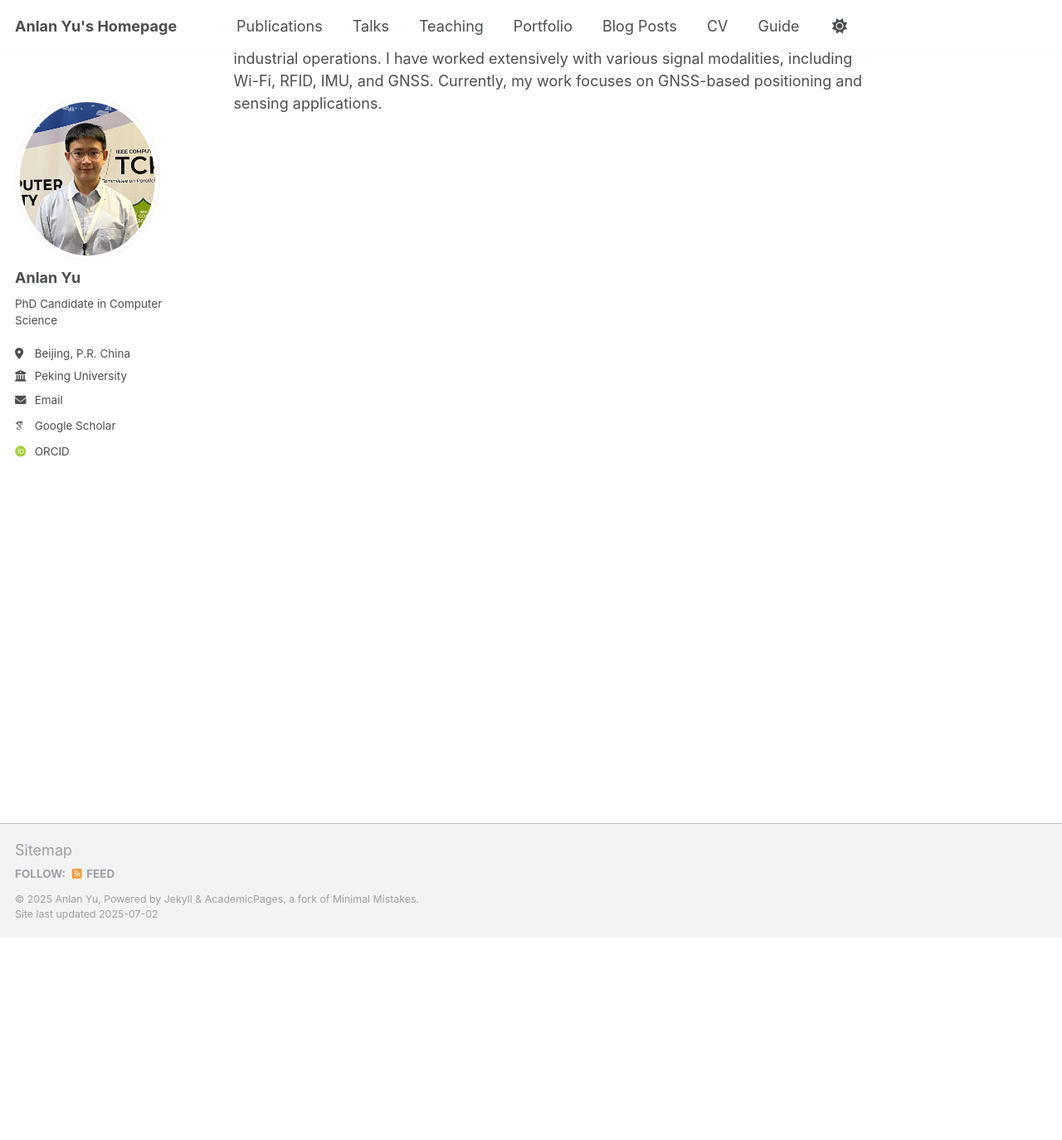
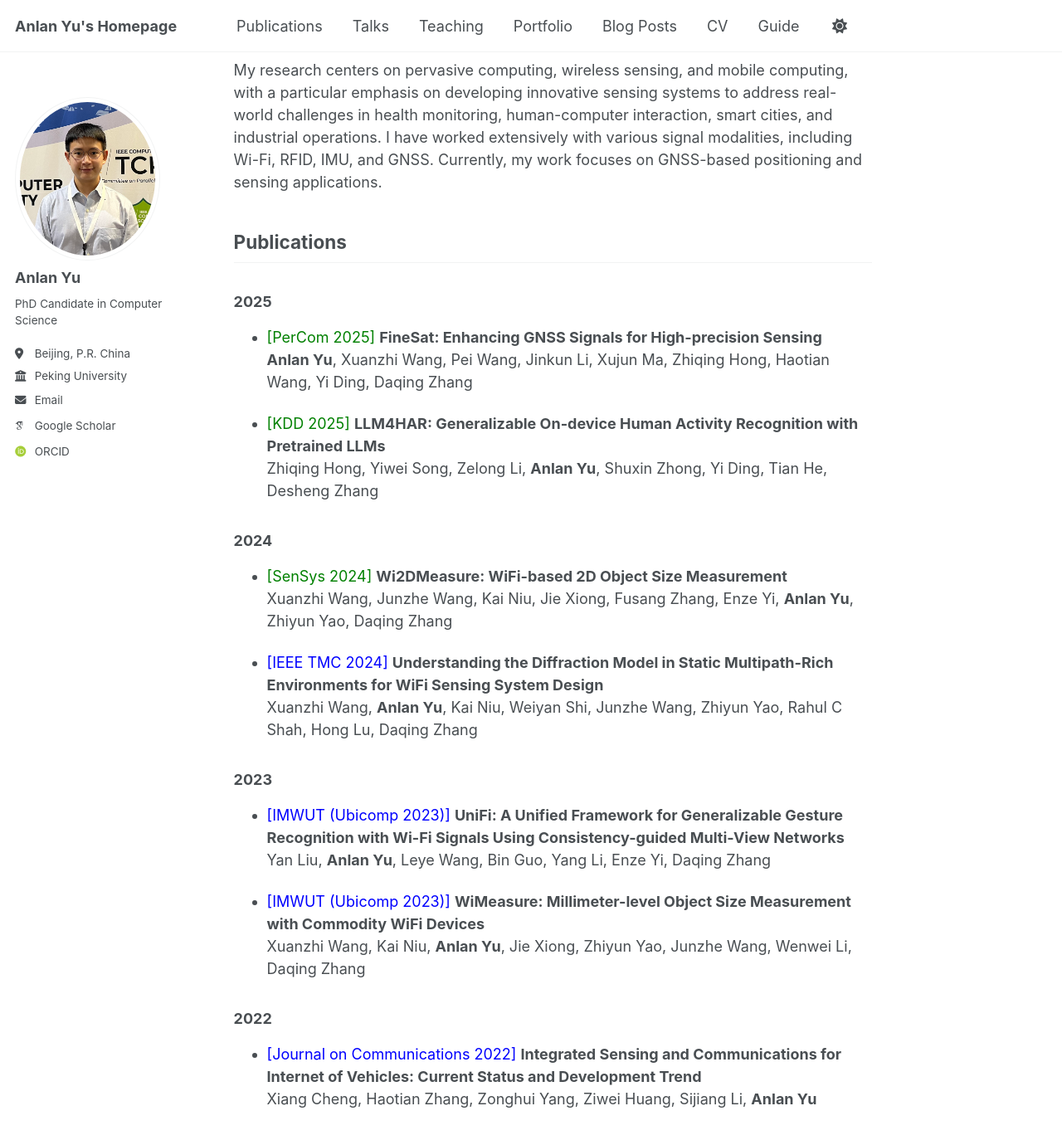
Before and after one commit to Yu-Anlan/yu-anlan.github.io, a Jekyll site: the page built from _pages/about.md, in a window 1280 px wide and 1400 px high, scrolled down 270 px. Shown: the top 1374 px of the window at 83% size. Built offline with Jekyll 4.4.1, drawn with Linux system fonts in a browser that asks for light colours; some web fonts are replaced; a script that is not in the unit is left out.

Commit message:
Update about.md

```diff
--- a/_pages/about.md
+++ b/_pages/about.md
@@ -6,7 +6,34 @@ redirect_from:
   - /about/
   - /about.html
 ---
-
+## About me
 I am a Ph.D. candidate in the School of Computer Science at Peking University, supervised by Prof. Daqing Zhang (Chair Professor, IEEE Fellow). I received my B.S. in Computer Science and B.A. in Economics from Peking University in 2023.
 
 My research centers on pervasive computing, wireless sensing, and mobile computing, with a particular emphasis on developing innovative sensing systems to address real-world challenges in health monitoring, human-computer interaction, smart cities, and industrial operations. I have worked extensively with various signal modalities, including Wi-Fi, RFID, IMU, and GNSS. Currently, my work focuses on GNSS-based positioning and sensing applications.
+
+## Publications
+
+### 2025
+- <span style="color:green">[PerCom 2025]</span> **FineSat: Enhancing GNSS Signals for High-precision Sensing**
+  **Anlan Yu**, Xuanzhi Wang, Pei Wang, Jinkun Li, Xujun Ma, Zhiqing Hong, Haotian Wang, Yi Ding, Daqing Zhang
+
+- <span style="color:green">[KDD 2025]</span> **LLM4HAR: Generalizable On-device Human Activity Recognition with Pretrained LLMs**
+  Zhiqing Hong, Yiwei Song, Zelong Li, **Anlan Yu**, Shuxin Zhong, Yi Ding, Tian He, Desheng Zhang
+
+### 2024
+- <span style="color:green">[SenSys 2024]</span> **Wi2DMeasure: WiFi-based 2D Object Size Measurement**
+  Xuanzhi Wang, Junzhe Wang, Kai Niu, Jie Xiong, Fusang Zhang, Enze Yi, **Anlan Yu**, Zhiyun Yao, Daqing Zhang
+
+- <span style="color:blue">[IEEE TMC 2024]</span> **Understanding the Diffraction Model in Static Multipath-Rich Environments for WiFi Sensing System Design**
+  Xuanzhi Wang, **Anlan Yu**, Kai Niu, Weiyan Shi, Junzhe Wang, Zhiyun Yao, Rahul C Shah, Hong Lu, Daqing Zhang
+
+### 2023
+- <span style="color:blue">[IMWUT (Ubicomp 2023)]</span> **UniFi: A Unified Framework for Generalizable Gesture Recognition with Wi-Fi Signals Using Consistency-guided Multi-View Networks**
+  Yan Liu, **Anlan Yu**, Leye Wang, Bin Guo, Yang Li, Enze Yi, Daqing Zhang
+
+- <span style="color:blue">[IMWUT (Ubicomp 2023)]</span> **WiMeasure: Millimeter-level Object Size Measurement with Commodity WiFi Devices**
+  Xuanzhi Wang, Kai Niu, **Anlan Yu**, Jie Xiong, Zhiyun Yao, Junzhe Wang, Wenwei Li, Daqing Zhang
+
+### 2022
+- <span style="color:blue">[Journal on Communications 2022]</span> **Integrated Sensing and Communications for Internet of Vehicles: Current Status and Development Trend**
+  Xiang Cheng, Haotian Zhang, Zonghui Yang, Ziwei Huang, Sijiang Li, **Anlan Yu**
```
